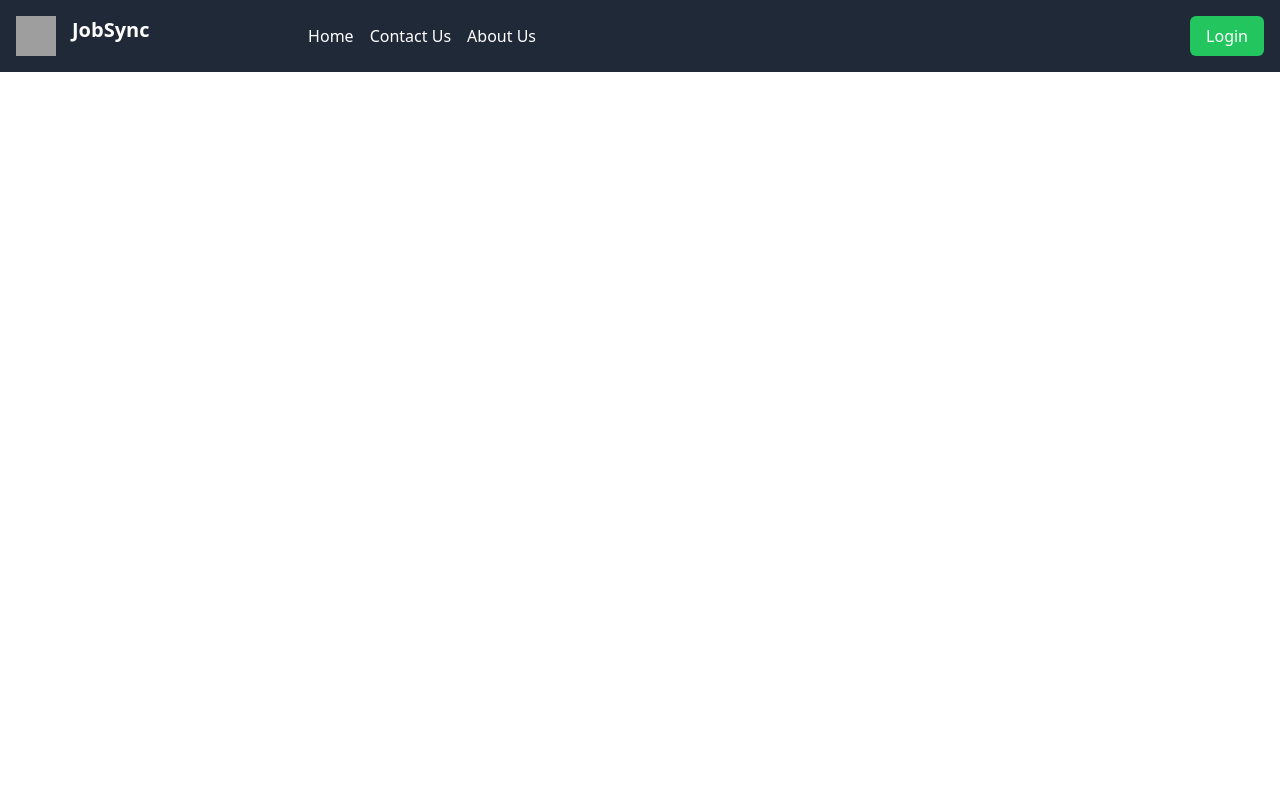
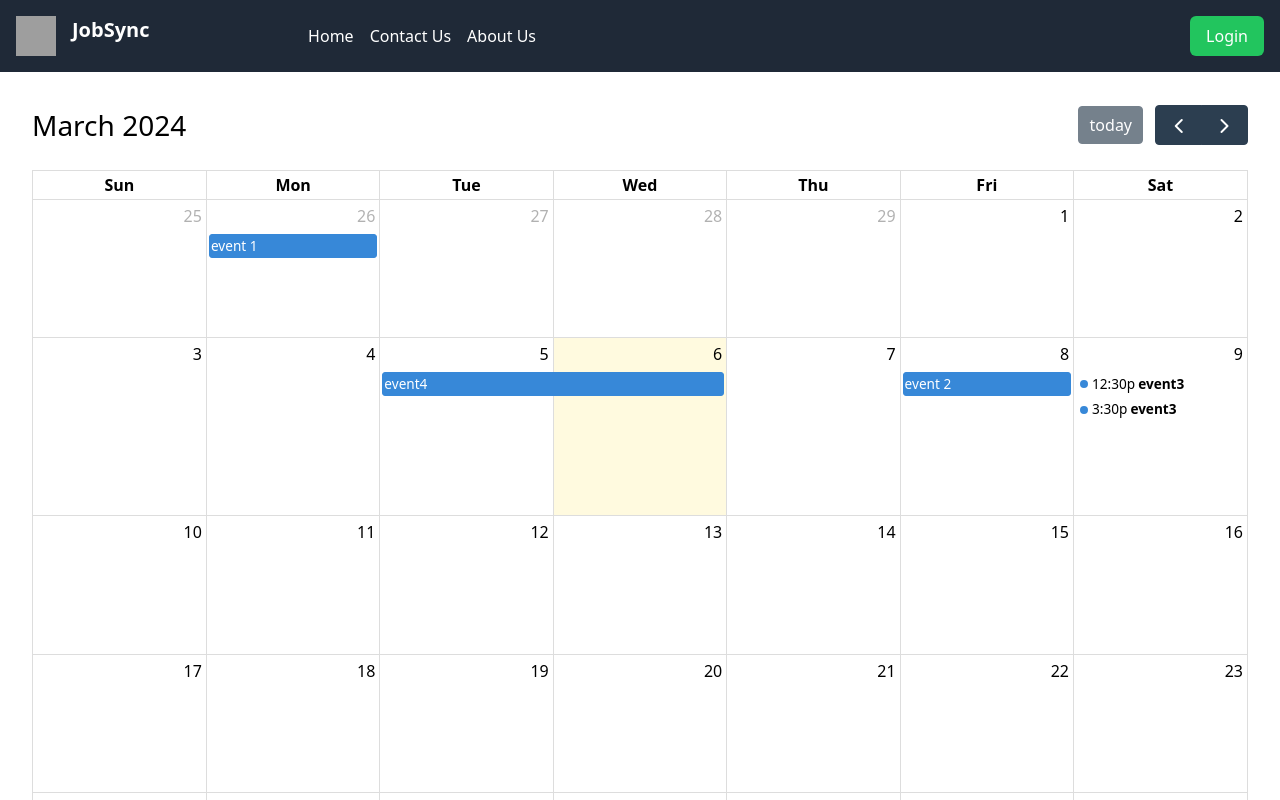
Before and after one commit to ani-netizen/vega, a React (Create React App) app in the folder client/: page /ipc in a window 1280 px wide. Shown: the top 800 px of the page. Built offline with nearby package versions, Linux system fonts and the light colour scheme; grey boxes are pictures that could not be loaded.

Commit message:
added calender ui

```diff
--- a/client/package.json
+++ b/client/package.json
@@ -3,6 +3,9 @@
   "version": "0.1.0",
   "private": true,
   "dependencies": {
+    "@fullcalendar/core": "^6.1.11",
+    "@fullcalendar/daygrid": "^6.1.11",
+    "@fullcalendar/react": "^6.1.11",
     "@testing-library/jest-dom": "^5.17.0",
     "@testing-library/react": "^13.4.0",
     "@testing-library/user-event": "^13.5.0",
@@ -11,6 +14,7 @@
     "react-dom": "^18.2.0",
     "react-router-dom": "^6.22.2",
     "react-scripts": "5.0.1",
+    "styled-components": "^6.1.8",
     "web-vitals": "^2.1.4"
   },
   "scripts": {
--- a/client/src/App.jsx
+++ b/client/src/App.jsx
@@ -2,6 +2,7 @@ import React from "react";
 import { Routes, Route } from "react-router-dom";
 import CompanyProfiles from "./pages/CompanyProfiles";
 import Resources from "./pages/Resources";
+import Calendar from "./pages/Calendar";
 import Navbar from "./components/Navbar/Navbar";
 import Home from "./pages/Home";
 import ContactUs from "./pages/Contactus";
@@ -12,7 +13,7 @@ function App() {
       <Navbar />
       <Routes>
         <Route exact path="/" element={<Home />} />
-        {/* <Route path="/ipc" element={Calendar} /> */}
+        <Route path="/ipc" element={<Calendar/>} />
         <Route path="/cip" element={<CompanyProfiles />} />
         <Route path="/contact-us" element={<ContactUs />} />
 
--- a/client/src/pages/Calendar.jsx
+++ b/client/src/pages/Calendar.jsx
@@ -1,7 +1,44 @@
 import React from "react";
+import FullCalendar from '@fullcalendar/react'
+import dayGridPlugin from '@fullcalendar/daygrid' // a plugin!
+import styled from "styled-components";
+
 
 function Calendar() {
-  return <div>Calendar</div>;
+  const handleDateClick = (arg) => {
+    alert(arg.dateStr)
+  }
+
+  return <Wrapper>
+  <FullCalendar
+  plugins={[ dayGridPlugin ]}
+  initialView="dayGridMonth"
+  // weekends={false}
+  events={[
+    { title: 'event 1', date: '2024-02-26' },
+    { title: 'event 2', date: '2024-03-08' },
+    {
+      title  : 'event4',
+      start  : '2024-03-05',
+      end    : '2024-03-07'
+    },
+    {
+      title  : 'event3',
+      start  : '2024-03-09T12:30:00',
+      allDay : false // will make the time show
+    },
+    {
+      title  : 'event3',
+      start  : '2024-03-09T15:30:00',
+      allDay : false // will make the time show
+    }
+  ]}
+  dateClick={handleDateClick}
+/>
+
+  </Wrapper>;
 }
-
+const Wrapper = styled.section`
+padding: 2rem 2rem;
+`;
 export default Calendar;
```
Also changed, not shown: 1 other file (tests, documents, lock files or other folders).
